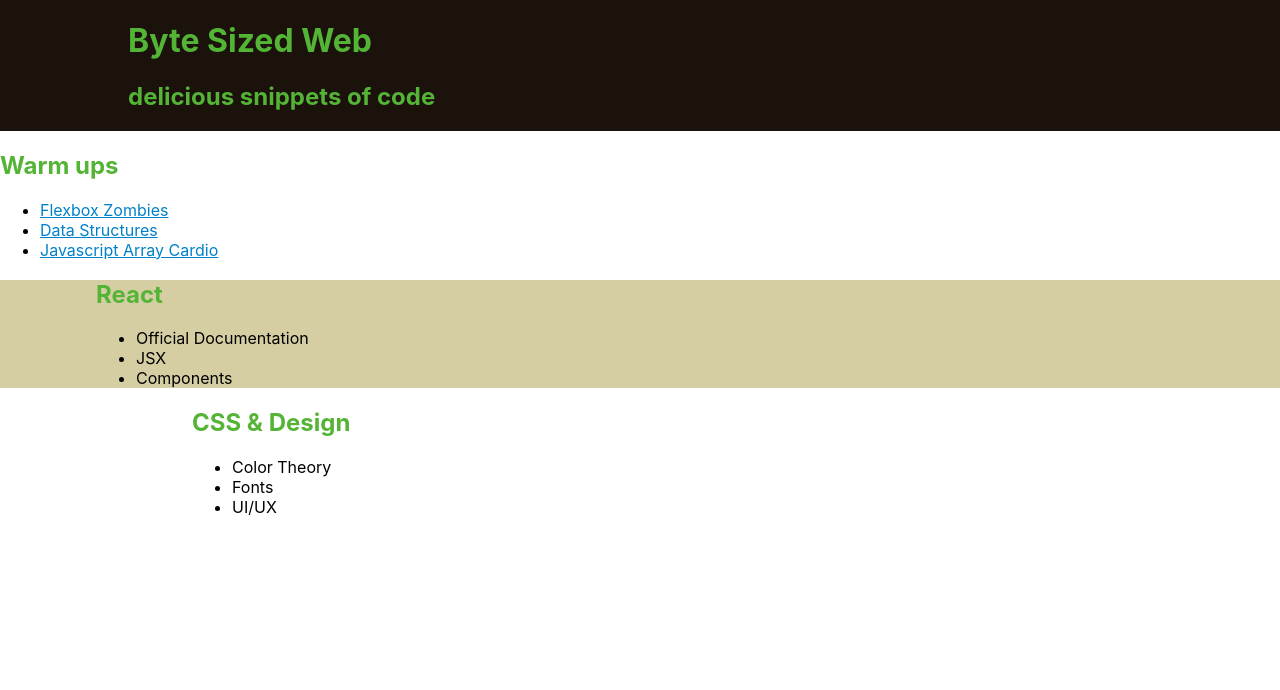
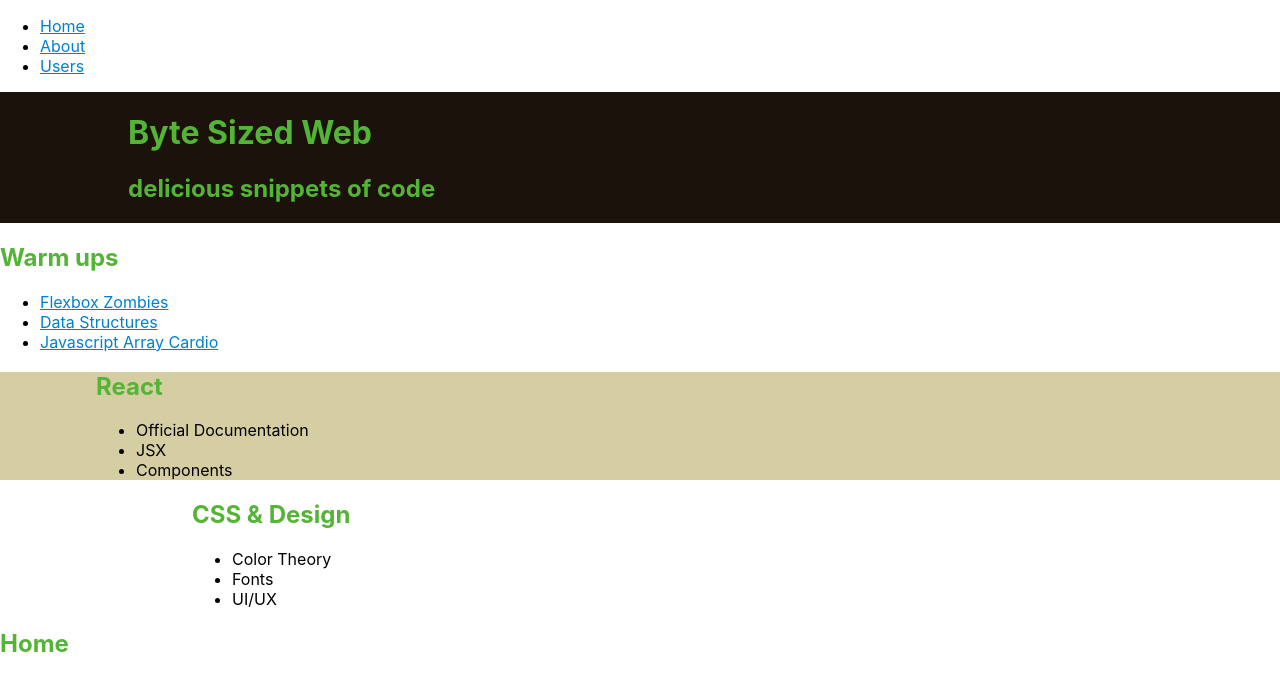
Before and after one commit to slimmgrimm/byte-sized-web, a React (Create React App) app: page / in a window 1280 px wide. Shown: the top 690 px of the page. Built offline with nearby package versions, Linux system fonts and the light colour scheme.

Commit message:
Import BrowserRouter Create mockup Routes

```diff
--- a/package.json
+++ b/package.json
@@ -9,6 +9,7 @@
     "@testing-library/user-event": "^13.5.0",
     "react": "^18.2.0",
     "react-dom": "^18.2.0",
+    "react-router-dom": "^6.10.0",
     "react-scripts": "5.0.1",
     "web-vitals": "^2.1.4"
   },
--- a/src/App.js
+++ b/src/App.js
@@ -1,4 +1,10 @@
 import React from 'react';
+import {
+  BrowserRouter as Router,
+  Routes,
+  Route,
+  Link
+} from "react-router-dom";
 import './App.css';
 import Header from './components/Header.js';
 import Warmups from './components/Warmups.js'
@@ -7,13 +13,48 @@ import CssSection from './components/CssSection.js';
 
 function App() {
   return (
-    <div className="App">
+    <Router>
+    <div>
+      <nav>
+        <ul>
+          <li>
+            <Link to="/">Home</Link>
+          </li>
+          <li>
+            <Link to="/about">About</Link>
+          </li>
+          <li>
+            <Link to="/cheatsheet">Users</Link>
+          </li>
+        </ul>
+      </nav>
+      <div className="App">
       <Header />
       <Warmups />
       <ReactSection />
       <CssSection />
     </div>
+        <Routes>
+          <Route path="/about" element={ <About/> } />
+          <Route path="/cheatsheet" element={ <Cheatsheet /> } />
+          <Route path="/" element={ <Home/> } />
+        </Routes>
+      </div>
+    </Router>
+
   );
 }
 
+function Home() {
+  return <h2>Home</h2>;
+}
+
+function About() {
+  return <h2>About</h2>;
+}
+
+function Cheatsheet() {
+  return <h2>Cheatsheet</h2>;
+}
+
 export default App;
```
Also changed, not shown: 1 other file (tests, documents, lock files or other folders).
